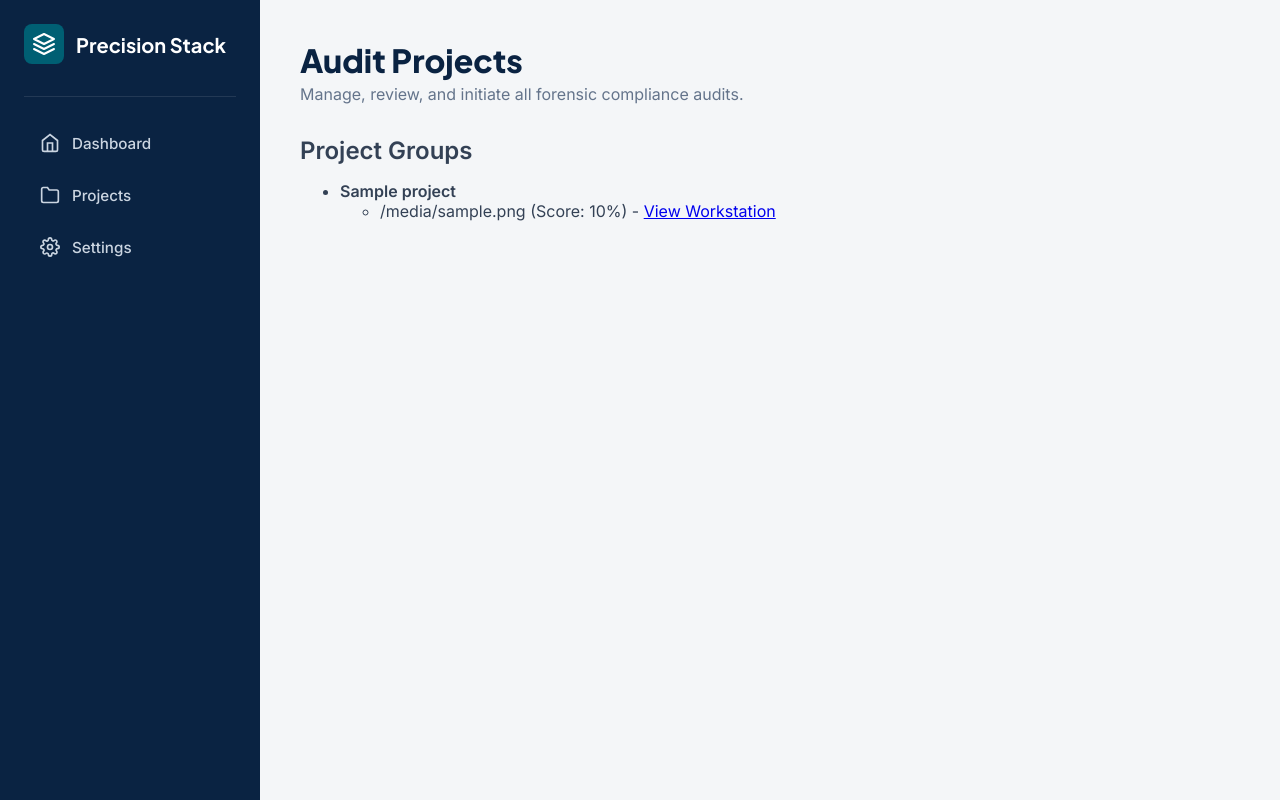
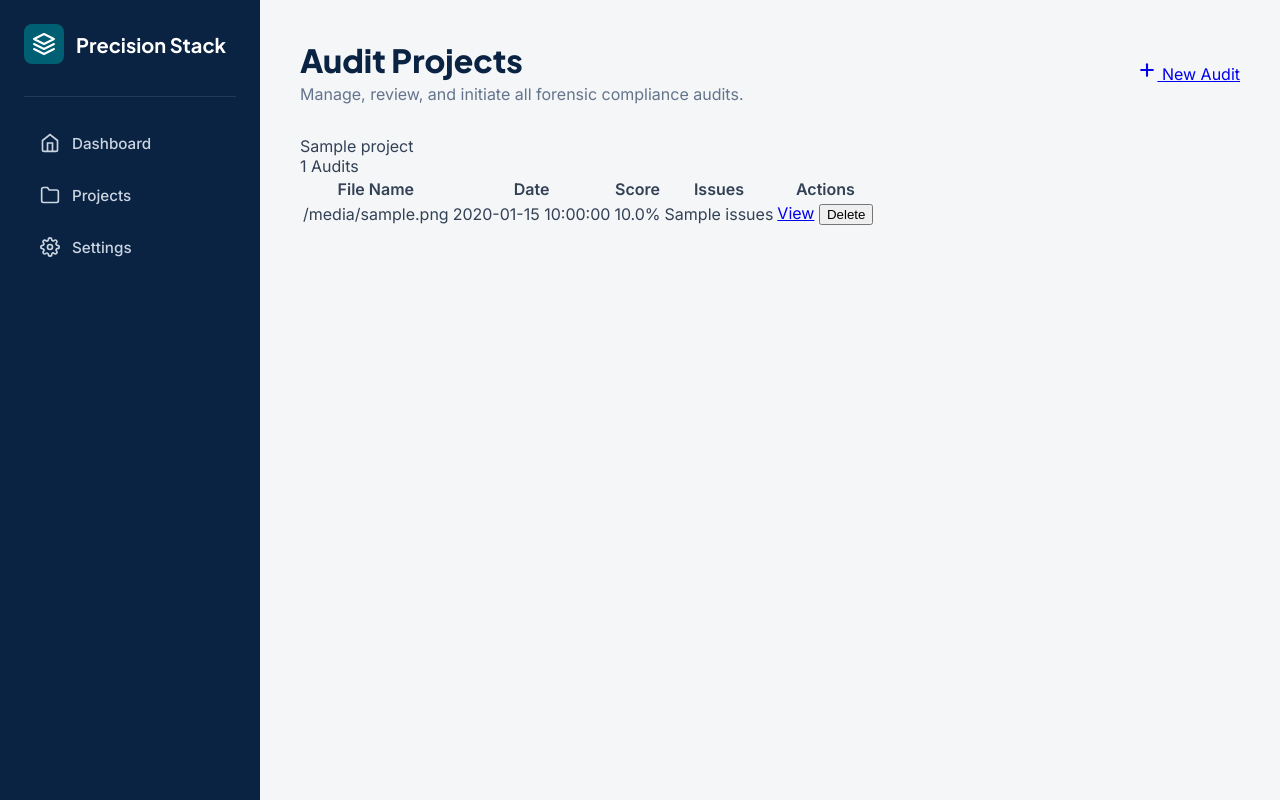
Before and after one commit to pixistockit/CourseArchitectAI, a Flask app: template audit_slide/templates/projects.html in a window 1280 px wide. Run offline with Flask 3, Linux system fonts and the light colour scheme; the template is opened without the code that fills it: most values are stand-ins (such as "Sample title", 1, 10 or a date in 2020).

Commit message:
Update projects.html
Restore the original items the user has access to

```diff
--- a/audit_slide/templates/projects.html
+++ b/audit_slide/templates/projects.html
@@ -3,33 +3,93 @@
 {% block title %}Projects{% endblock %}
 
 {% block content %}
-<div class="page-header">
-    <h1 class="page-title">Audit Projects</h1>
-    <p class="page-subtitle">Manage, review, and initiate all forensic compliance audits.</p>
+<div class="page-header" style="display: flex; justify-content: space-between; align-items: center;">
+    <div>
+        <h1 class="page-title">Audit Projects</h1>
+        <p class="page-subtitle">Manage, review, and initiate all forensic compliance audits.</p>
+    </div>
+    <a href="{{ url_for('new_audit') }}" class="btn btn-primary">
+        <svg xmlns="http://www.w.org/2000/svg" width="20" height="20" viewBox="0 0 24 24" fill="none" stroke="currentColor" stroke-width="2.5" stroke-linecap="round" stroke-linejoin="round"><line x1="12" y1="5" x2="12" y2="19"></line><line x1="5" y1="12" x2="19" y2="12"></line></svg>
+        <span>New Audit</span>
+    </a>
 </div>
 
-<!-- The project listing logic from the old file goes here, but simplified. -->
-<!-- This will be styled and enhanced later. -->
-<div>
-    <h2>Project Groups</h2>
+<div class="project-groups-container">
     {% if projects %}
-        <ul>
         {% for group_name, files in projects.items() %}
-            <li>
-                <strong>{{ group_name }}</strong>
-                <ul>
-                    {% for file in files %}
-                    <li>
-                        {{ file.filename }} (Score: {{ file.score }}%) -
-                        <a href="{{ url_for('view_workstation', report_id=file.id) }}">View Workstation</a>
-                    </li>
-                    {% endfor %}
-                </ul>
-            </li>
+        <div class="project-card">
+            <div class="project-card-header">
+                <div class="project-card-title">{{ group_name }}</div>
+                <div class="project-card-meta">{{ files|length }} Audits</div>
+            </div>
+            <div class="project-card-body">
+                <table class="data-table">
+                    <thead>
+                        <tr>
+                            <th>File Name</th>
+                            <th>Date</th>
+                            <th>Score</th>
+                            <th>Issues</th>
+                            <th>Actions</th>
+                        </tr>
+                    </thead>
+                    <tbody>
+                        {% for file in files %}
+                        <tr>
+                            <td>{{ file.filename }}</td>
+                            <td>{{ file.date }}</td>
+                            <td>
+                                <span class="score-badge {% if file.score >= 90 %}score-green{% elif file.score >= 70 %}score-amber{% else %}score-red{% endif %}">
+                                    {{ "%.1f"|format(file.score) }}%
+                                </span>
+                            </td>
+                            <td>{{ file.issues }}</td>
+                            <td>
+                                <a href="{{ url_for('view_workstation', report_id=file.id) }}" class="btn-action">View</a>
+                                <button class="btn-action btn-delete" data-report-id="{{ file.id }}">Delete</button>
+                            </td>
+                        </tr>
+                        {% endfor %}
+                    </tbody>
+                </table>
+            </div>
+        </div>
         {% endfor %}
-        </ul>
     {% else %}
-        <p>No audit projects found. Upload a presentation to begin.</p>
+        <div class="empty-state-card">
+            <h3>No Projects Found</h3>
+            <p>It looks like you haven't run any audits yet.</p>
+            <a href="{{ url_for('new_audit') }}" class="btn btn-primary" style="margin-top: 16px;">Start Your First Audit</a>
+        </div>
     {% endif %}
 </div>
 {% endblock %}
+
+{% block scripts %}
+<script>
+document.addEventListener('DOMContentLoaded', function() {
+    const deleteButtons = document.querySelectorAll('.btn-delete');
+    deleteButtons.forEach(button => {
+        button.addEventListener('click', function() {
+            const reportId = this.dataset.reportId;
+            if (confirm(`Are you sure you want to permanently delete this report (${reportId})?`)) {
+                fetch(`/delete/${reportId}`, {
+                    method: 'POST',
+                    headers: { 'Content-Type': 'application/json' }
+                })
+                .then(response => response.json())
+                .then(data => {
+                    if (data.status === 'deleted') {
+                        // For simplicity, we just reload the page.
+                        // A more advanced UI would remove the row directly.
+                        window.location.reload();
+                    } else {
+                        alert('Error: Could not delete the report.');
+                    }
+                });
+            }
+        });
+    });
+});
+</script>
+{% endblock %}
```
